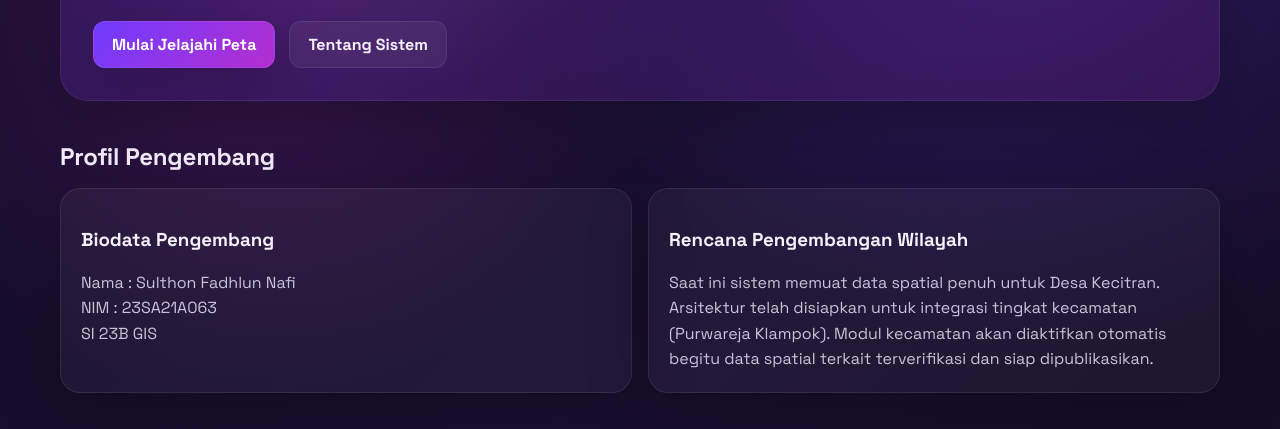
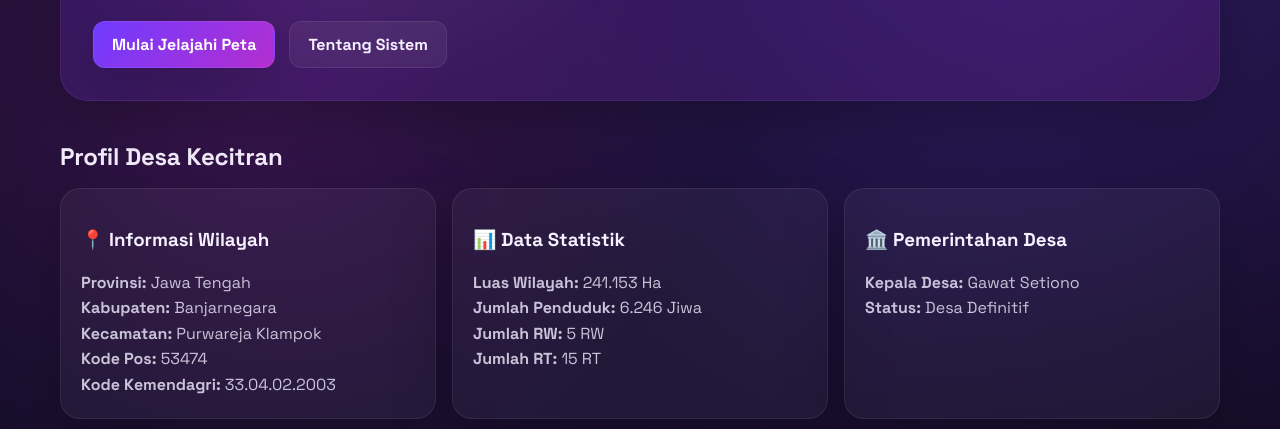
Before and after one commit to Sulthon-Fn/geoportal-desa-kecitran, a plain HTML site: page index.html in a window 1280 px wide. Shown: the part 366-795 px from the top of the page. Drawn offline with Linux system fonts and the light colour scheme.

Commit message:
Add: Profil Desa Kecitran section with village info

```diff
--- a/index.html
+++ b/index.html
@@ -422,6 +422,36 @@
             </section>
 
             <section id="bio">
+                <h2 class="section-title">Profil Desa Kecitran</h2>
+                <div class="card-grid">
+                    <div class="card">
+                        <h3>📍 Informasi Wilayah</h3>
+                        <ul class="bio-list">
+                            <li><strong>Provinsi:</strong> Jawa Tengah</li>
+                            <li><strong>Kabupaten:</strong> Banjarnegara</li>
+                            <li><strong>Kecamatan:</strong> Purwareja Klampok</li>
+                            <li><strong>Kode Pos:</strong> 53474</li>
+                            <li><strong>Kode Kemendagri:</strong> 33.04.02.2003</li>
+                        </ul>
+                    </div>
+                    <div class="card">
+                        <h3>📊 Data Statistik</h3>
+                        <ul class="bio-list">
+                            <li><strong>Luas Wilayah:</strong> 241.153 Ha</li>
+                            <li><strong>Jumlah Penduduk:</strong> 6.246 Jiwa</li>
+                            <li><strong>Jumlah RW:</strong> 5 RW</li>
+                            <li><strong>Jumlah RT:</strong> 15 RT</li>
+                        </ul>
+                    </div>
+                    <div class="card">
+                        <h3>🏛️ Pemerintahan Desa</h3>
+                        <ul class="bio-list">
+                            <li><strong>Kepala Desa:</strong> Gawat Setiono</li>
+                            <li><strong>Status:</strong> Desa Definitif</li>
+                        </ul>
+                    </div>
+                </div>
+
                 <h2 class="section-title">Profil Pengembang</h2>
                 <div class="card-grid">
                     <div class="card">
```
